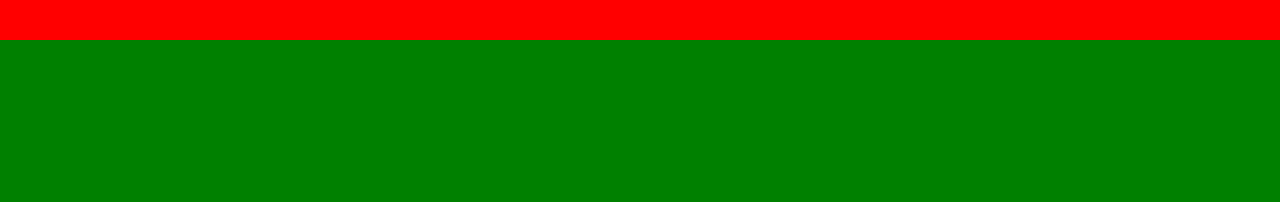
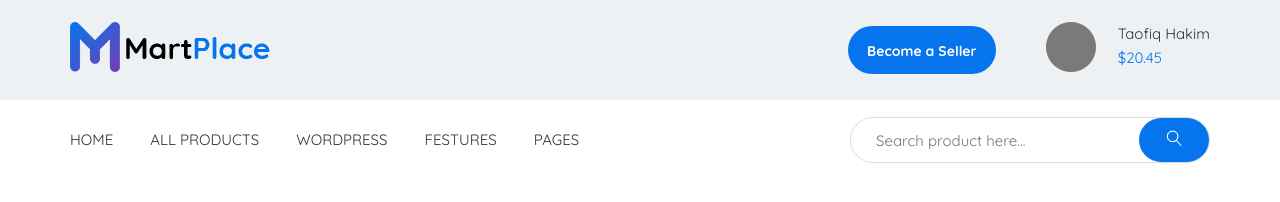
Before and after one commit to chkalov12/MartPlace, a website: page app/index.html in a window 1280 px wide. Drawn offline with nearby package versions, Linux system fonts and the light colour scheme; files that its build step writes are made by us from their sources.

Commit message:
added header

```diff
--- a/app/index.html
+++ b/app/index.html
@@ -5,13 +5,73 @@
     <meta charset="UTF-8">
     <meta name="viewport" content="width=device-width, initial-scale=1.0">
     <title>Document</title>
+    <link href="https://fonts.googleapis.com/css2?family=Quicksand:wght@400;500;700&display=swap" rel="stylesheet">
     <link rel="stylesheet" href="css/libs.min.css">
     <link rel="stylesheet" href="css/style.min.css">
 </head>
 
 <body>
     <header class="header">
+        <div class="header__top">
+            <div class="container">
+                <div class="header__inner">
 
+                    <div class="header__logo">
+                        <a href="#">
+                            <img src="images/logo.png" alt="">
+                        </a>
+                    </div>
+
+                    <a class="header__inner-btn" href="#">
+                        Become a Seller
+                    </a>
+
+                    <div class="header__user-box">
+                        <a class="bell" href="#"></a>
+                        <a class="mail" href="#"></a>
+                        <a class="cart" href="#"></a>
+
+                        <a class="header__avatar" href="#">
+                            <img src="images/user.png" alt="">
+                        </a>
+                        <div class="header__user-info">
+
+                            <a class="header__user-name" href="#">
+                                Taofiq Hakim
+                            </a>
+                            <div class="header__user-money">
+                                $20.45
+                            </div>
+                        </div>
+                    </div>
+
+                </div>
+            </div>
+        </div>
+        </div>
+        <div class="header__menu">
+            <div class="container">
+                <div class="header__menu-row">
+                    <nav class="menu">
+                        <ul class="menu__list">
+                            <li><a href="#">home</a></li>
+                            <li><a href="#">all products</a></li>
+                            <li><a href="#">wordpress</a></li>
+                            <li><a href="#">festures</a></li>
+                            <li><a href="#">Pages</a></li>
+                        </ul>
+                    </nav>
+                    <div class="header__search-form">
+                        <form>
+                            <input type="text" placeholder="Search product here..." requaired>
+                            <button type="submit">
+                                <img src="images/icons/search.png" alt="">
+                            </button>
+                        </form>
+                    </div>
+                </div>
+            </div>
+        </div>
     </header>
 
 
--- /dev/null
+++ b/app/scss/_global.scss
@@ -0,0 +1,37 @@
+
+html{
+    box-sizing: border-box;
+}
+*,
+*::before,
+*::after{
+    box-sizing: inherit;
+}
+
+a{
+    display: inline-block;
+    text-decoration: none;
+    color: $text;
+}
+
+ul,
+div,
+li{
+    margin: 0;
+    padding: 0;
+    list-style: none;
+}
+
+body{
+    font-family: 'Quicksand', sans-serif;
+    color: $text;
+    font-size: 15px;
+    line-height: 24px;
+    font-weight: 400;
+}
+
+.container{
+    max-width: 1170px;
+    margin: 0 auto;
+    padding: 0 15px;
+}
--- /dev/null
+++ b/app/scss/_vars.scss
@@ -0,0 +1,2 @@
+$text: #333333;
+$bg: #eef1f3;
--- a/app/scss/style.scss
+++ b/app/scss/style.scss
@@ -1,25 +1,84 @@
-html{
-    box-sizing: border-box;
-}
-*,
-*::before,
-*::after{
-    box-sizing: inherit;
+@import 'vars';
+@import 'global';
+
+.header__top{
+    background-color: $bg;
 }
 
-body{
-    background-color: green;
-    .header{
-        min-height: 40px;
-        background-color: red;
-        padding: 10px;
-        .container{
-            background-color: #fff;
-            min-height: 10px;
+.header__inner{
+    height: 100px;
+    display: flex;
+    justify-content: space-between;
+    align-items: center;
+
+}
+
+.header__inner-btn{
+    margin-left: auto;
+    margin-right: 50px;
+    background-color: #0674ec;
+    color: #fff;
+    padding: 13px 19px 11px;
+    border-radius: 26px;
+    font-size: 14px;
+    font-weight: 700;
+}
+
+.header__user-box{
+    display: flex;
+    justify-content: space-between;
+}
+
+.header__user-info{
+    padding-left: 22px;
+}
+.header__user-info{
+    color: #0674ec;
+}
+
+.header__menu-row{
+        height: 80px;
+        display: flex;
+        justify-content: space-between;
+        align-items: center;
+}
+
+
+.menu{
+    text-transform: uppercase;
+    &__list li{
+        display: inline-block;
+        & + li{
+            margin-left: 33px;
         }
     }
 }
-.box{
-    display: flex;
-    transition: all .3s;
+
+.header__search-form{
+    max-width: 360px;
+    width: 100%;
+    position: relative;
+
+    input{
+        display: block;
+        width: 100%;
+        border:1px solid #d9dfe5;
+        height: 46px;
+        border-radius: 26px;
+        padding-left: 25px;
+        padding-right: 82px;
+        outline:none;
+    }
+    button{
+        background-color: #0674ec;
+        position: absolute;
+        border-radius: 26px;
+        height: 44px;
+        width: 70px;
+        border: none;
+        right: 1px;
+        top: 1px;
+        outline:none;
+        cursor: pointer;
+    }
 }
--- a/gulpfile.js
+++ b/gulpfile.js
@@ -8,7 +8,7 @@ let gulp = require('gulp'),
     cssmin = require('gulp-cssmin');
 
 gulp.task('sass', function(){
-    return gulp.src('app/scss/style.scss')
+    return gulp.src('app/scss/**/*.scss')
             .pipe(sass({outputStyle: 'compressed'}))
             .pipe(rename({suffix : '.min'}))
             .pipe(autoprefixer({
@@ -58,7 +58,7 @@ gulp.task('browser-sync', function() {
 });
 
 gulp.task('watch', function(){
-    gulp.watch('app/scss/style.scss', gulp.parallel('sass'))
+    gulp.watch('app/scss/**/*.scss', gulp.parallel('sass'))
     gulp.watch('app/*.html', gulp.parallel('html'))
     gulp.watch('app/js/*.js', gulp.parallel('js'))
 });
```
Also changed, not shown: app/images/icons/search.png (added), app/images/logo.png (added), app/images/user.png (added).
